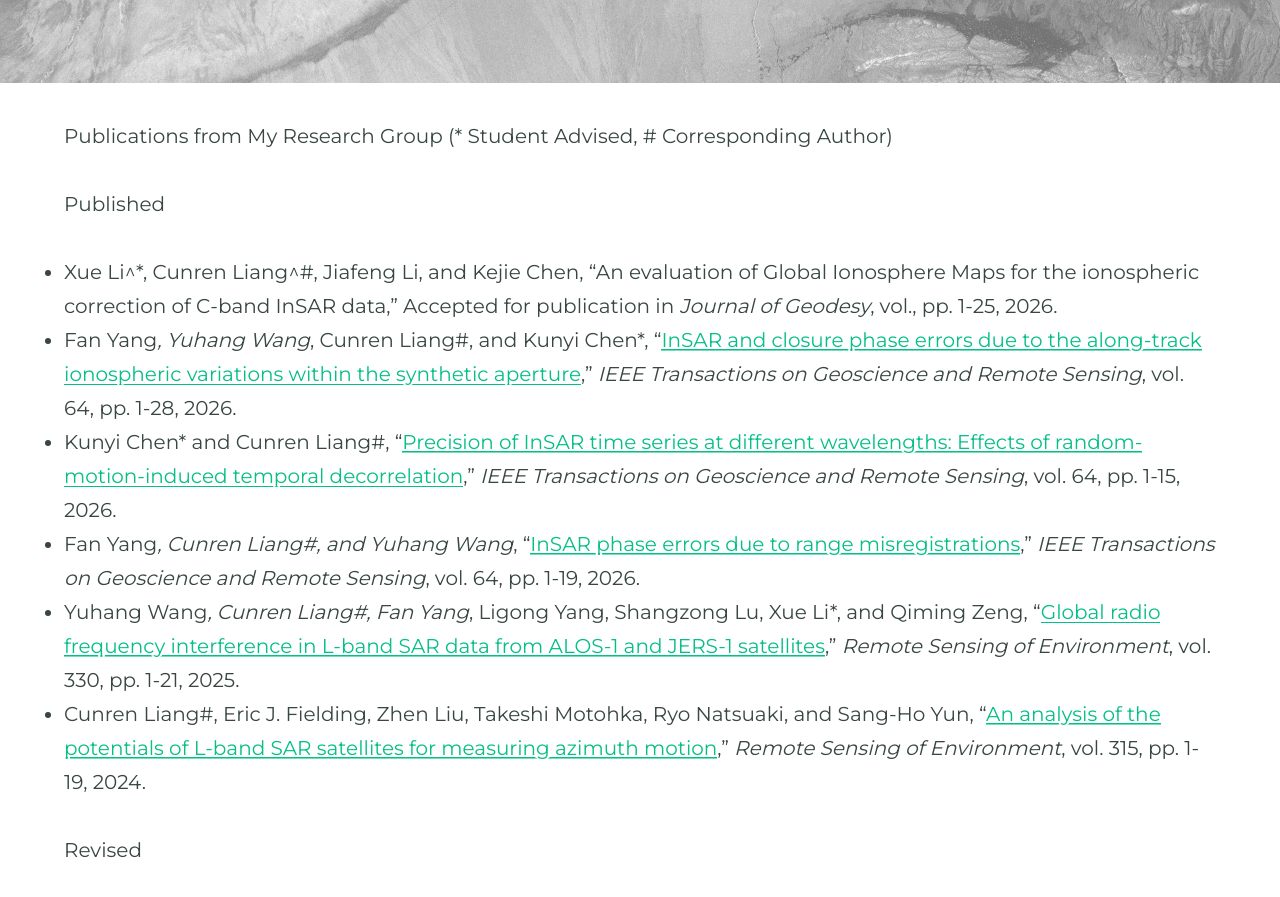
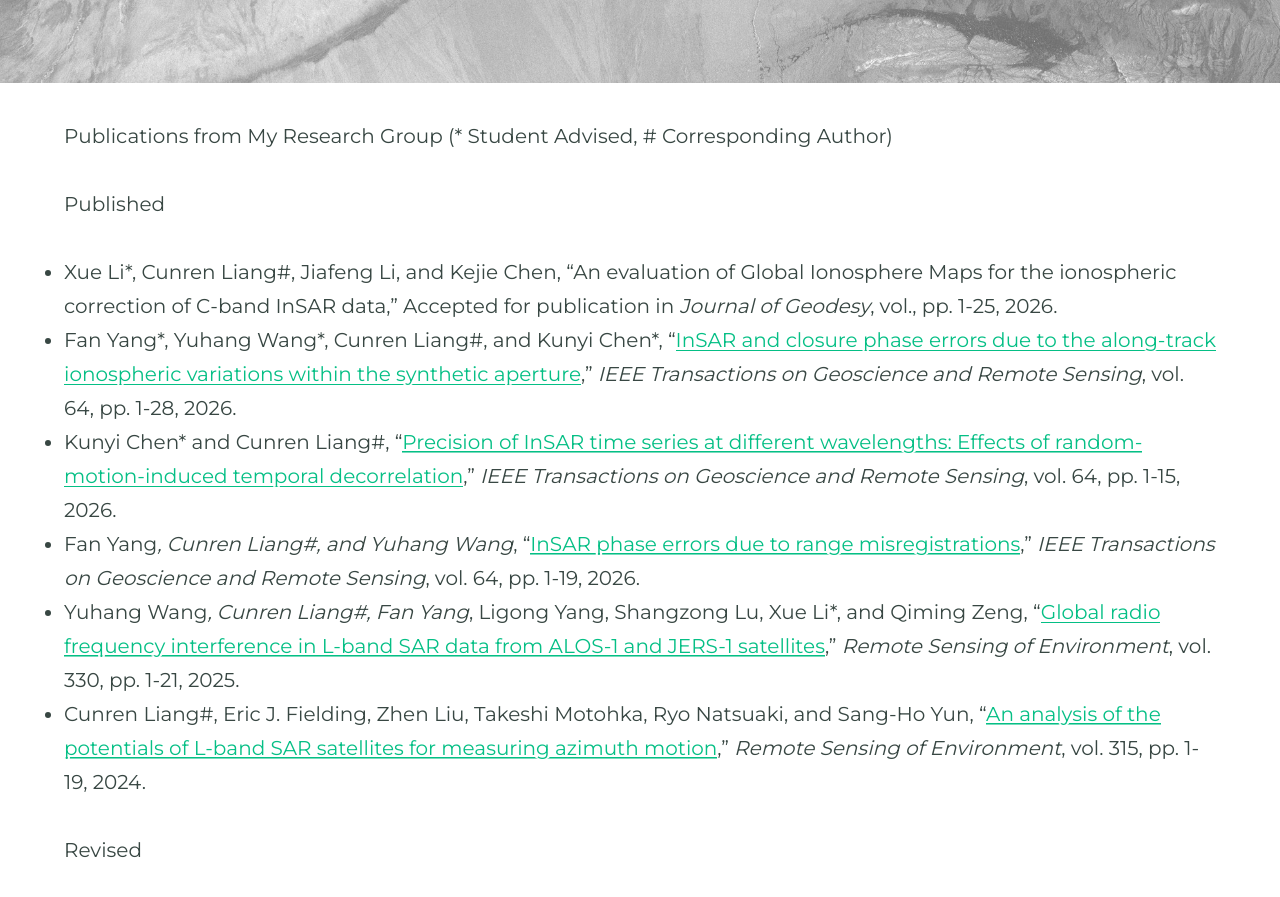
Before and after one commit to CunrenLiang/cunrenliang.github.io, a Jekyll site: the page built from publications.md, in a window 1280 px wide and 900 px high, scrolled down 341 px. Shown: the top 897 px of the window. Built offline with Jekyll 4.4.1, drawn with Linux system fonts in a browser that asks for light colours; some web fonts are replaced.

Commit message:
Add files via upload

```diff
--- a/publications.md
+++ b/publications.md
@@ -8,9 +8,9 @@ feature_image: "../assets/images/tibet/tibet_s1_a41_210504-210516_4.jpg"
 Publications from My Research Group (* Student Advised, # Corresponding Author)
 
 Published
-* Xue Li^*, Cunren Liang^#, Jiafeng Li, and Kejie Chen, "An evaluation of Global Ionosphere Maps for the ionospheric correction of C-band InSAR data," Accepted for publication in _Journal of Geodesy_, vol., pp. 1-25, 2026.
+* Xue Li\*, Cunren Liang\#, Jiafeng Li, and Kejie Chen, "An evaluation of Global Ionosphere Maps for the ionospheric correction of C-band InSAR data," Accepted for publication in _Journal of Geodesy_, vol., pp. 1-25, 2026.
 
-* Fan Yang*, Yuhang Wang*, Cunren Liang#, and Kunyi Chen*, "[InSAR and closure phase errors due to the along-track ionospheric variations within the synthetic aperture](https://doi.org/10.1109/TGRS.2026.3721702)," _IEEE Transactions on Geoscience and Remote Sensing_, vol. 64, pp. 1-28, 2026.
+* Fan Yang\*, Yuhang Wang\*, Cunren Liang\#, and Kunyi Chen*, "[InSAR and closure phase errors due to the along-track ionospheric variations within the synthetic aperture](https://doi.org/10.1109/TGRS.2026.3721702)," _IEEE Transactions on Geoscience and Remote Sensing_, vol. 64, pp. 1-28, 2026.
 
 * Kunyi Chen* and Cunren Liang#, "[Precision of InSAR time series at different wavelengths: Effects of random-motion-induced temporal decorrelation](https://doi.org/10.1109/TGRS.2026.3706530)," _IEEE Transactions on Geoscience and Remote Sensing_, vol. 64, pp. 1-15, 2026.
 
```
